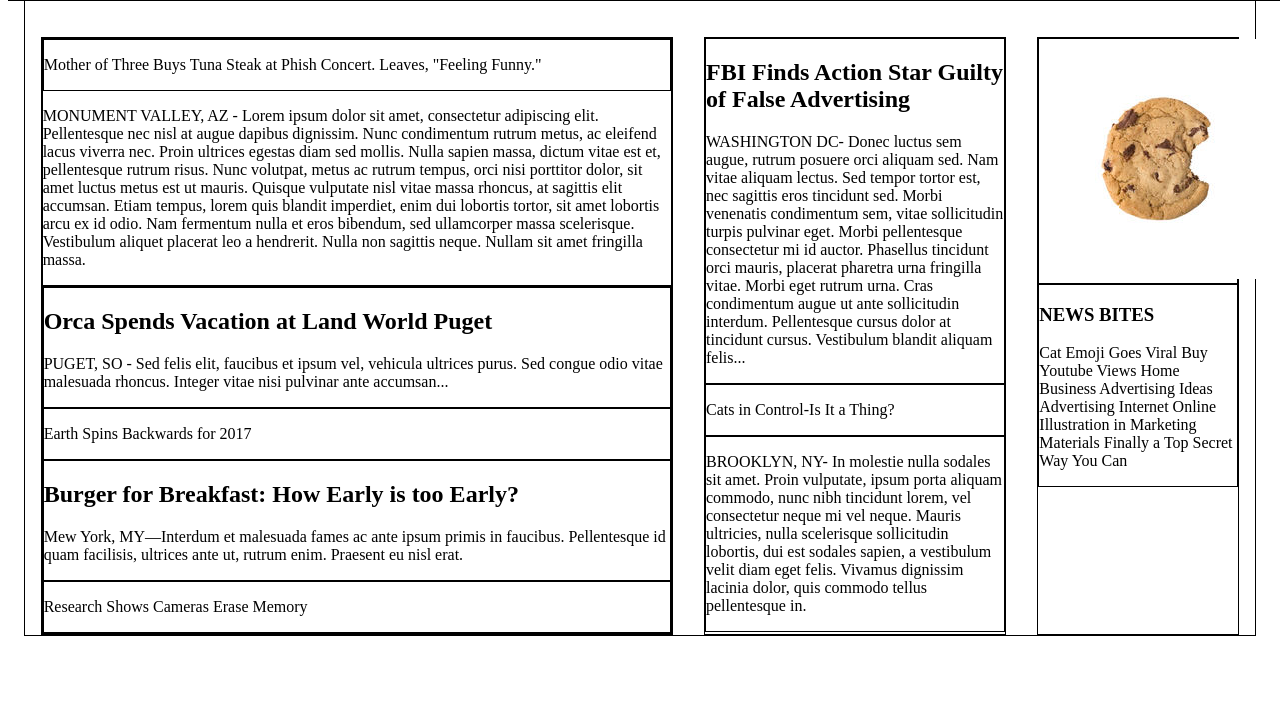
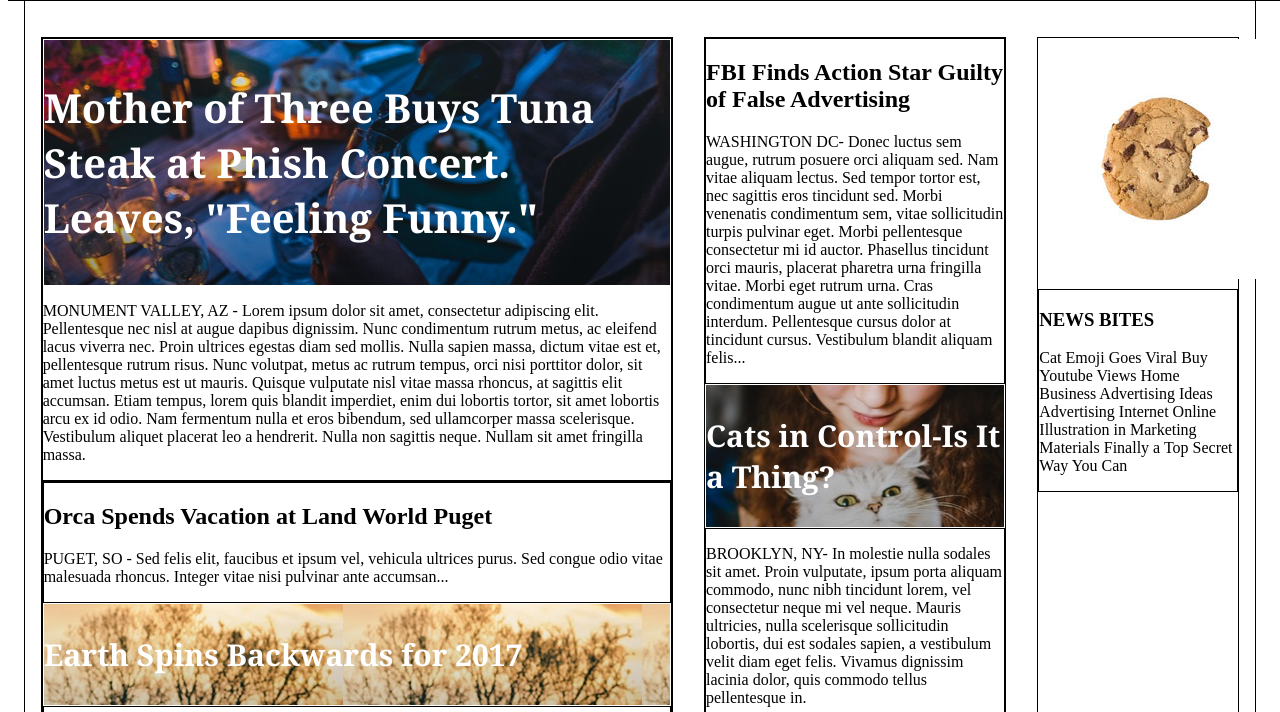
Before and after one commit to kwutschel/my-times, a plain HTML site: page index.html in a window 1280 px wide. Shown: the part 88-800 px from the top of the page. Drawn offline with Linux system fonts and the light colour scheme.

Commit message:
add background-images to divs

```diff
--- a/Resources/CSS/style.css
+++ b/Resources/CSS/style.css
@@ -51,8 +51,35 @@ nav a {
 	flex-direction: column;
 }
 
+.image {
+	font-family: Georgia;
+	font-weight: bold;
+	font-size: 30px;
+	color: white;
+}
+
 .lead-story.image {
-	border: 1px solid;
+	background-image: url(../Images/img-story-main.png);
+	display: flex;
+}
+
+.lead-story.image p {
+	font-size: 40px;
+}
+
+.fall-story.image {
+	background-image: url(../Images/img-story-2.png);
+	display: flex;
+}
+
+.camera-story.image {
+	background-image: url(../Images/img-story-3.png);
+	display: flex;
+}
+
+.cat-story.image {
+	background-image: url(../Images/img-story-1.png);
+	display: flex;
 }
 
 div {
--- a/index.html
+++ b/index.html
@@ -35,14 +35,14 @@
 	  			<h2>Orca Spends Vacation at Land World Puget</h2>
 	  			<p>PUGET, SO - Sed felis elit, faucibus et ipsum vel, vehicula ultrices purus. Sed congue odio vitae malesuada rhoncus. Integer vitae nisi pulvinar ante accumsan...</p>
 	  		</div>
-	  		<div class="story">
+	  		<div class="fall-story image">
 	  			<p>Earth Spins Backwards for 2017</p>
 	  		</div>
 	  		<div class="story">
 	  			<h2>Burger for Breakfast: How Early is too Early?</h2>
 	  			<p>Mew York, MY—Interdum et malesuada fames ac ante ipsum primis in faucibus. Pellentesque id quam facilisis, ultrices ante ut, rutrum enim. Praesent eu nisl erat.</p>
 	  		</div>
-	  		<div class="story">
+	  		<div class="camera-story image">
 	  			<p>Research Shows Cameras Erase Memory</p>
 	  		</div>
 		</div>
@@ -53,7 +53,7 @@
 	      <h2>FBI Finds Action Star Guilty of False Advertising</h2>
 	  	  <p>WASHINGTON DC- Donec luctus sem augue, rutrum posuere orci aliquam sed. Nam vitae aliquam lectus. Sed tempor tortor est, nec sagittis eros tincidunt sed. Morbi venenatis condimentum sem, vitae sollicitudin turpis pulvinar eget. Morbi pellentesque consectetur mi id auctor. Phasellus tincidunt orci mauris, placerat pharetra urna fringilla vitae. Morbi eget rutrum urna. Cras condimentum augue ut ante sollicitudin interdum. Pellentesque cursus dolor at tincidunt cursus. Vestibulum blandit aliquam felis...</p>
 		</div>
-		<div class="story">
+		<div class="cat-story image">
 		  <p>Cats in Control-Is It a Thing?</p>
 		</div>
 		<div class="story">
```
